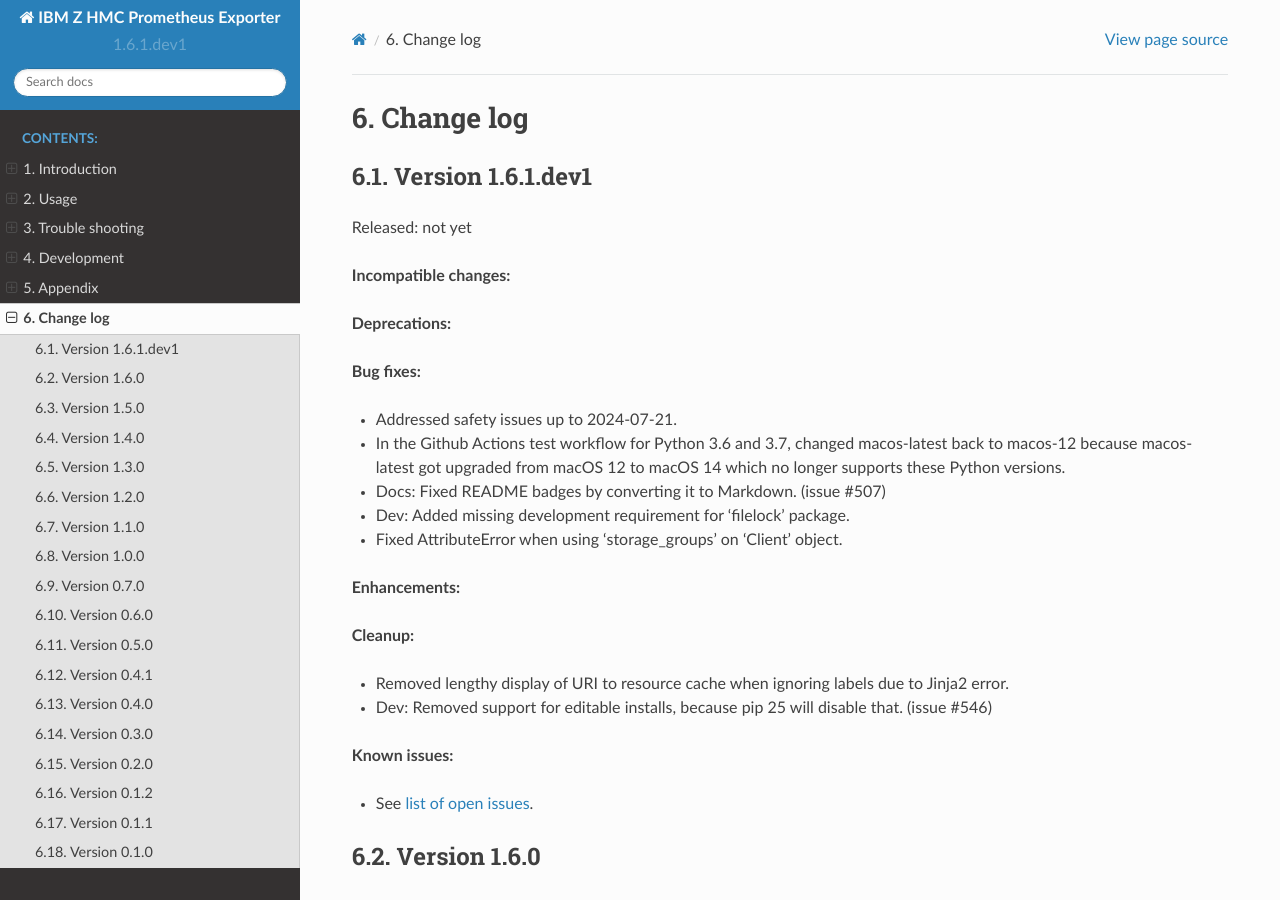
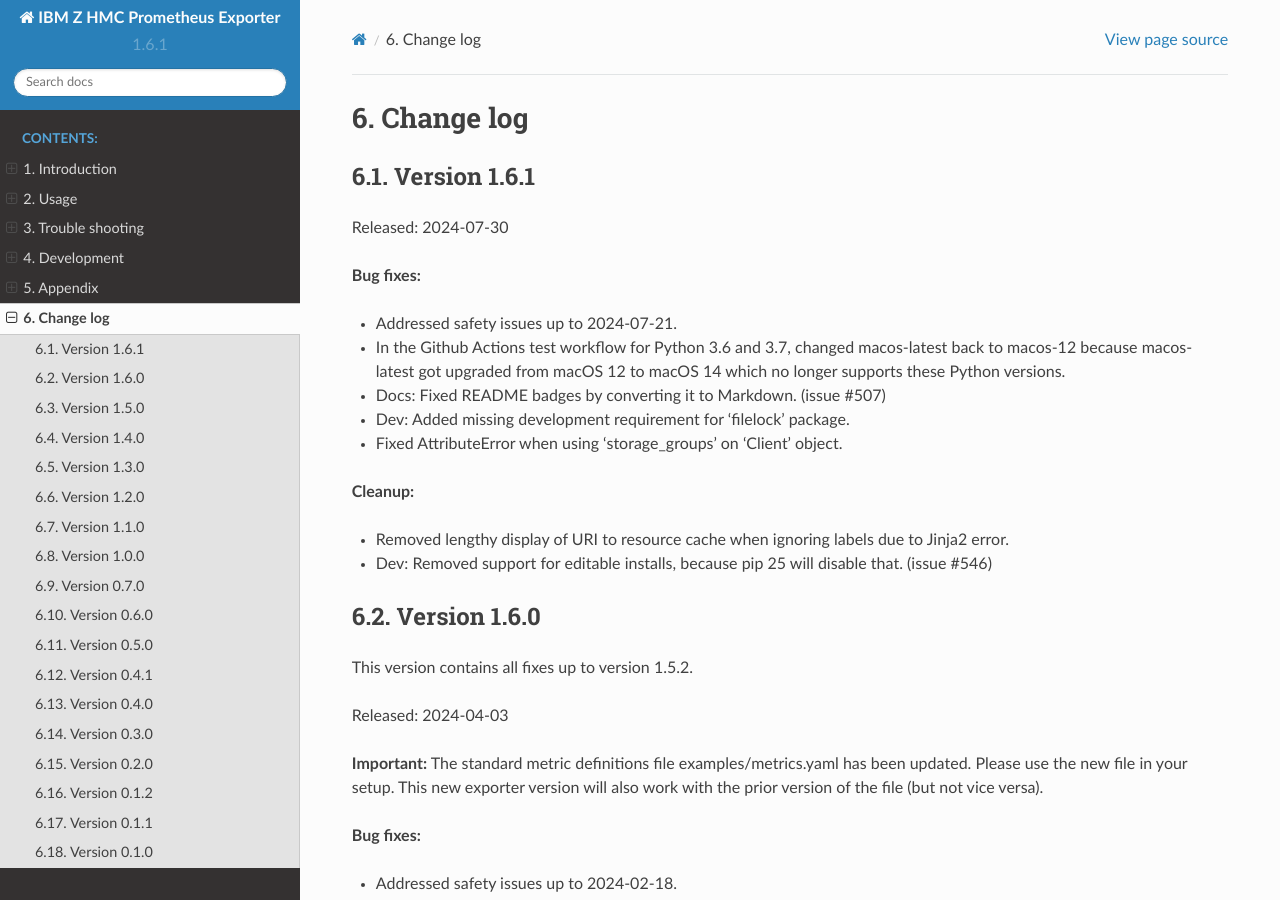
Before and after one commit to zhmcclient/zhmc-prometheus-exporter, a Sphinx documentation site: the page built from docs/changes.rst, in a window 1280 px wide and 900 px high. Built offline with Sphinx 7.4.7 and the Read the Docs theme 2.0.0, drawn with Linux system fonts in a browser that asks for light colours.

Commit message:
Release 1.6.1
Signed-off-by: Andreas Maier <maiera@de.ibm.com>

```diff
--- a/docs/changes.rst
+++ b/docs/changes.rst
@@ -17,14 +17,10 @@
 ----------
 
 
-Version 1.6.1.dev1
-^^^^^^^^^^^^^^^^^^
+Version 1.6.1
+^^^^^^^^^^^^^
 
-Released: not yet
-
-**Incompatible changes:**
-
-**Deprecations:**
+Released: 2024-07-30
 
 **Bug fixes:**
 
@@ -40,8 +36,6 @@
 
 * Fixed AttributeError when using 'storage_groups' on 'Client' object.
 
-**Enhancements:**
-
 **Cleanup:**
 
 * Removed lengthy display of URI to resource cache when ignoring labels due to
@@ -49,13 +43,6 @@
 
 * Dev: Removed support for editable installs, because pip 25 will disable that.
   (issue #546)
-
-**Known issues:**
-
-* See `list of open issues`_.
-
-.. _`list of open issues`: https://github.com/zhmcclient/zhmc-prometheus-exporter/issues
-
 
 
 Version 1.6.0
--- a/zhmc_prometheus_exporter/_version.py
+++ b/zhmc_prometheus_exporter/_version.py
@@ -25,4 +25,4 @@
 #:
 #: * "M.N.P.dev1": A not yet released version M.N.P
 #: * "M.N.P": A released version M.N.P
-__version__ = '1.6.1.dev1'
+__version__ = '1.6.1'
```
